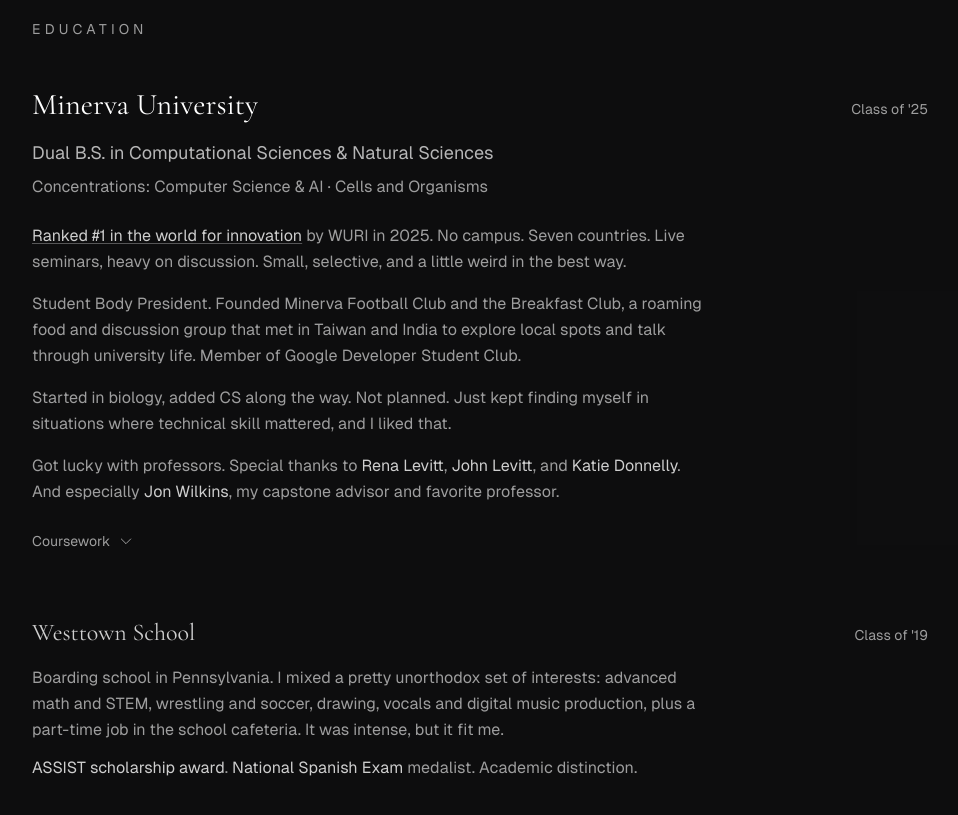
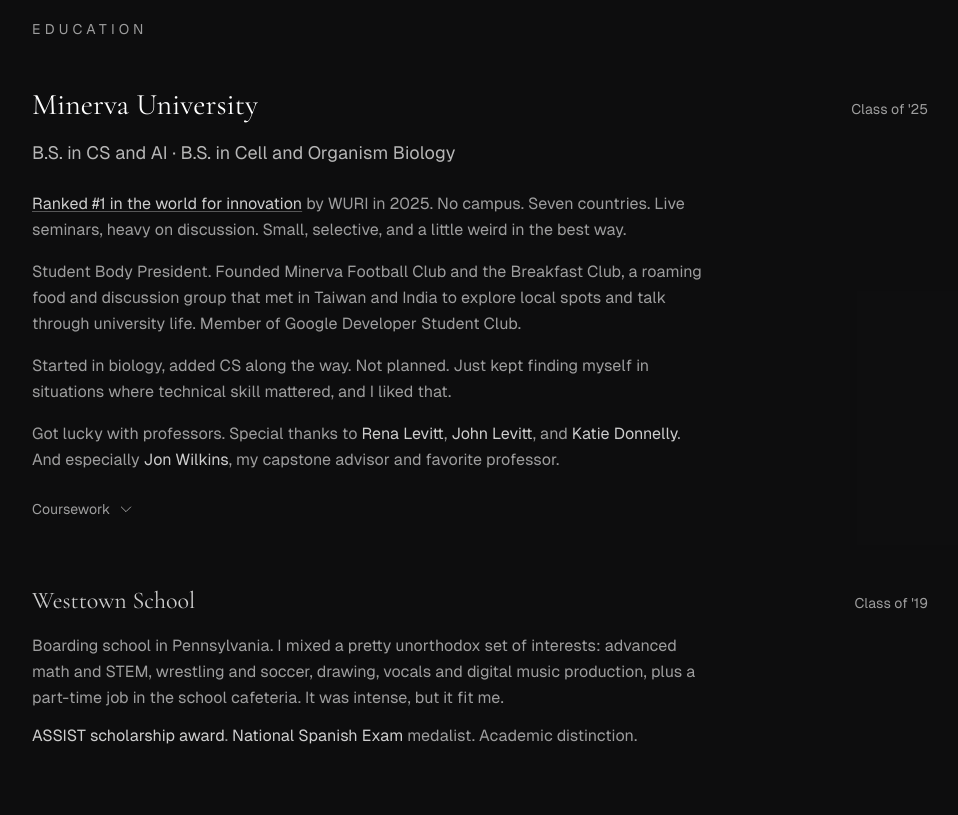
Before and after one commit to orehovschi/dotcom, a Next.js app: page /about in a window 1280 px wide. Shown: the part 980-1795 px from the top of the page, without its empty margins (160-1118 px from the left). Built offline with nearby package versions, Linux system fonts and the light colour scheme.

Commit message:
Simplify degree line

```diff
--- a/app/about/page.tsx
+++ b/app/about/page.tsx
@@ -197,10 +197,7 @@
                   <Link href="https://www.minerva.edu" target="_blank" className="font-editorial text-3xl text-white hover:text-white/80 transition-colors">Minerva University</Link>
                   <p className="text-sm text-white/60">Class of &apos;25</p>
                 </div>
-                <p className="text-lg text-white/70 mb-2">Dual B.S. in Computational Sciences & Natural Sciences</p>
-                <p className="text-base text-white/60 mb-6">
-                  Concentrations: Computer Science & AI · Cells and Organisms
-                </p>
+                <p className="text-lg text-white/70 mb-6">B.S. in CS and AI · B.S. in Cell and Organism Biology</p>
                 <p className="text-white/60 text-base leading-relaxed max-w-2xl mb-4">
                   <Link href="https://www.wuri.world/wuri-ranking-2025" target="_blank" className="text-white/80 underline underline-offset-2 decoration-white/30 hover:decoration-white/60 transition-colors">Ranked #1 in the world for innovation</Link> by WURI in 2025. No campus. Seven countries. Live seminars, heavy on discussion. Small, selective, and a little weird in the best way.
                 </p>
```
